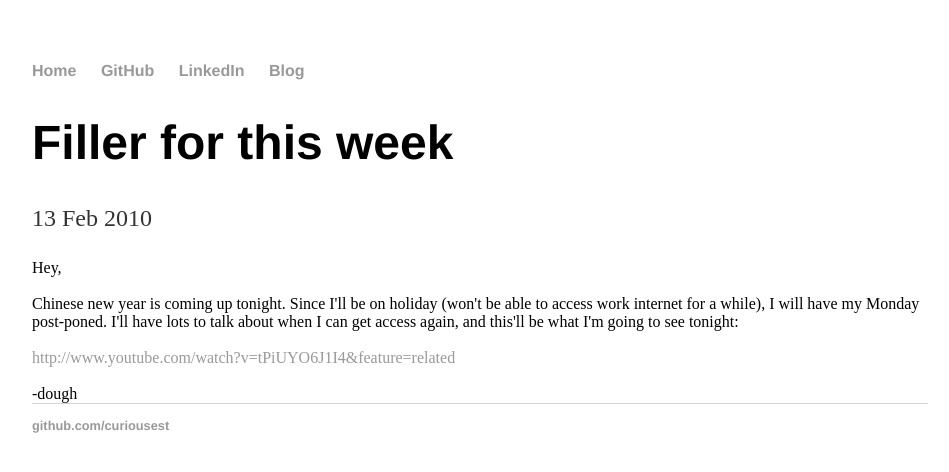
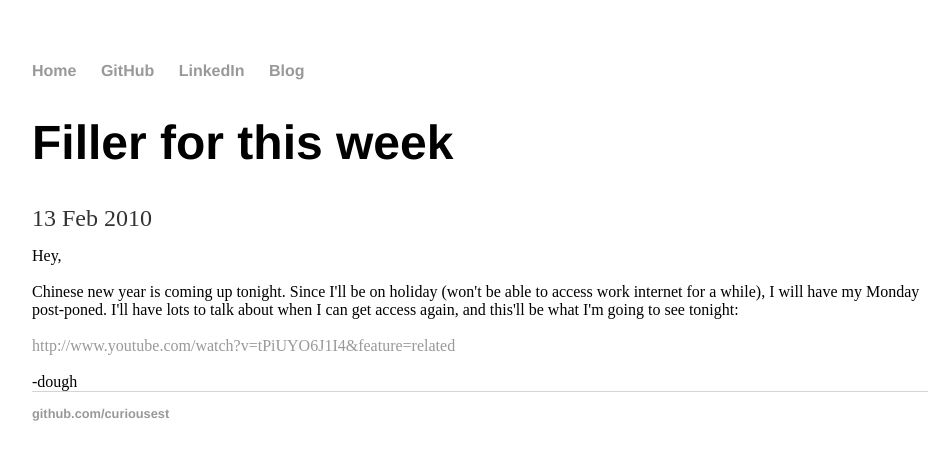
Before and after one commit to curiousest/curiousest.github.io, a Jekyll site: the page built from _posts/2010-02-13-filler-for-this-week.html, in a window 1280 px wide. Shown: the top 472 px of the page, without its empty margins (160-1109 px from the left). Built offline with Jekyll 4.4.1, drawn with Linux system fonts in a browser that asks for light colours.

Commit message:
Better css.

```diff
--- a/css/main.css
+++ b/css/main.css
@@ -41,18 +41,20 @@
     color: #333;
 }
 div.post ul li li {
-    font-size: 1.3em;
+    font-size: 90%;
 }
 div.post ul li li li {
-    font-size: 1.2em;
+    font-size: 90%;
 }
 div.post ul li li li {
-    font-size: 1.1em;
+    font-size: 90%;
 }
 p {
     font-size: 1.5em;
     line-height: 1.4em;
     color: #333;
+    margin-top: 0.5em;
+    margin-bottom: 0.5em;
 }
 table {
     font-size: 1.5em;
```
